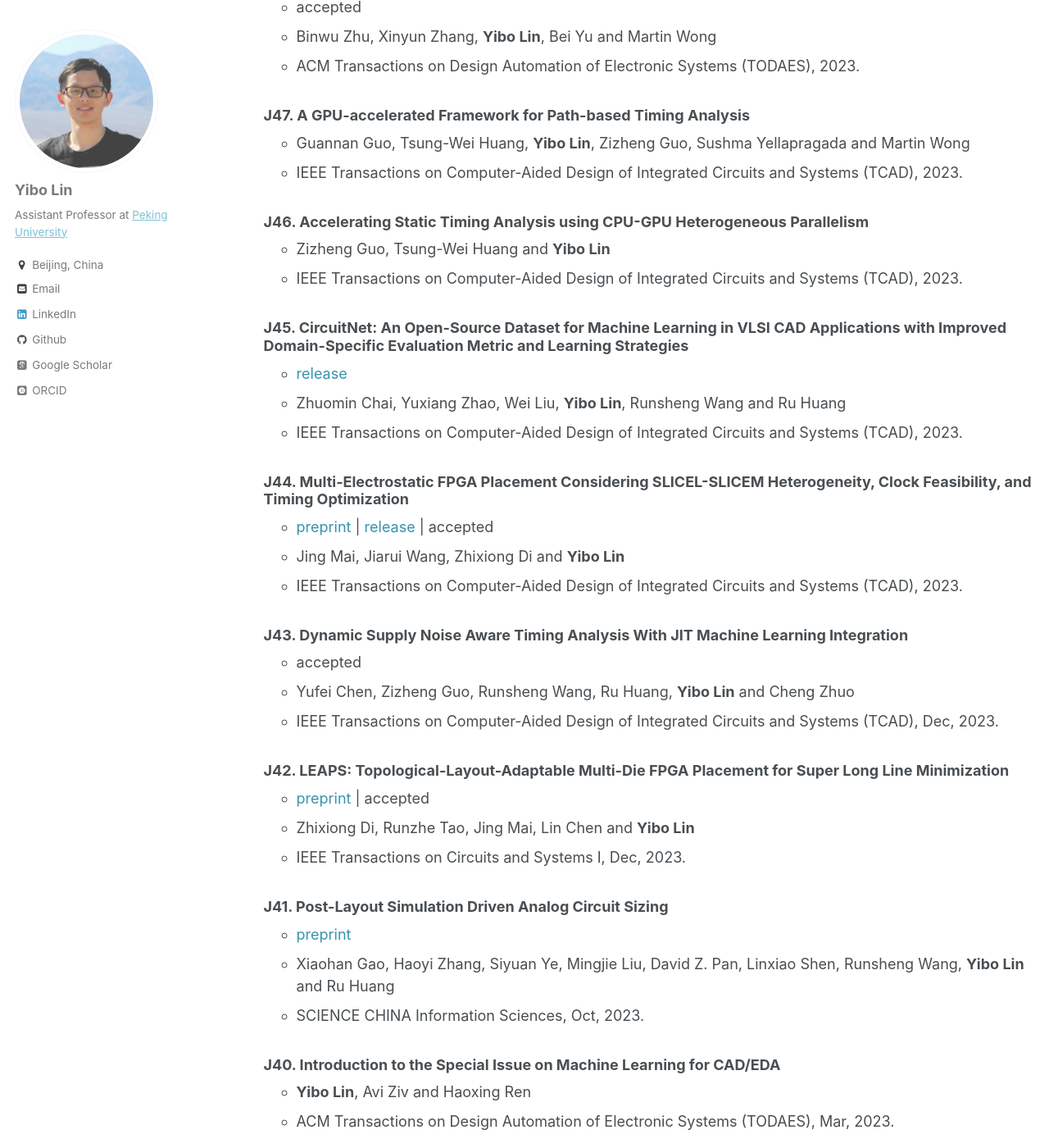
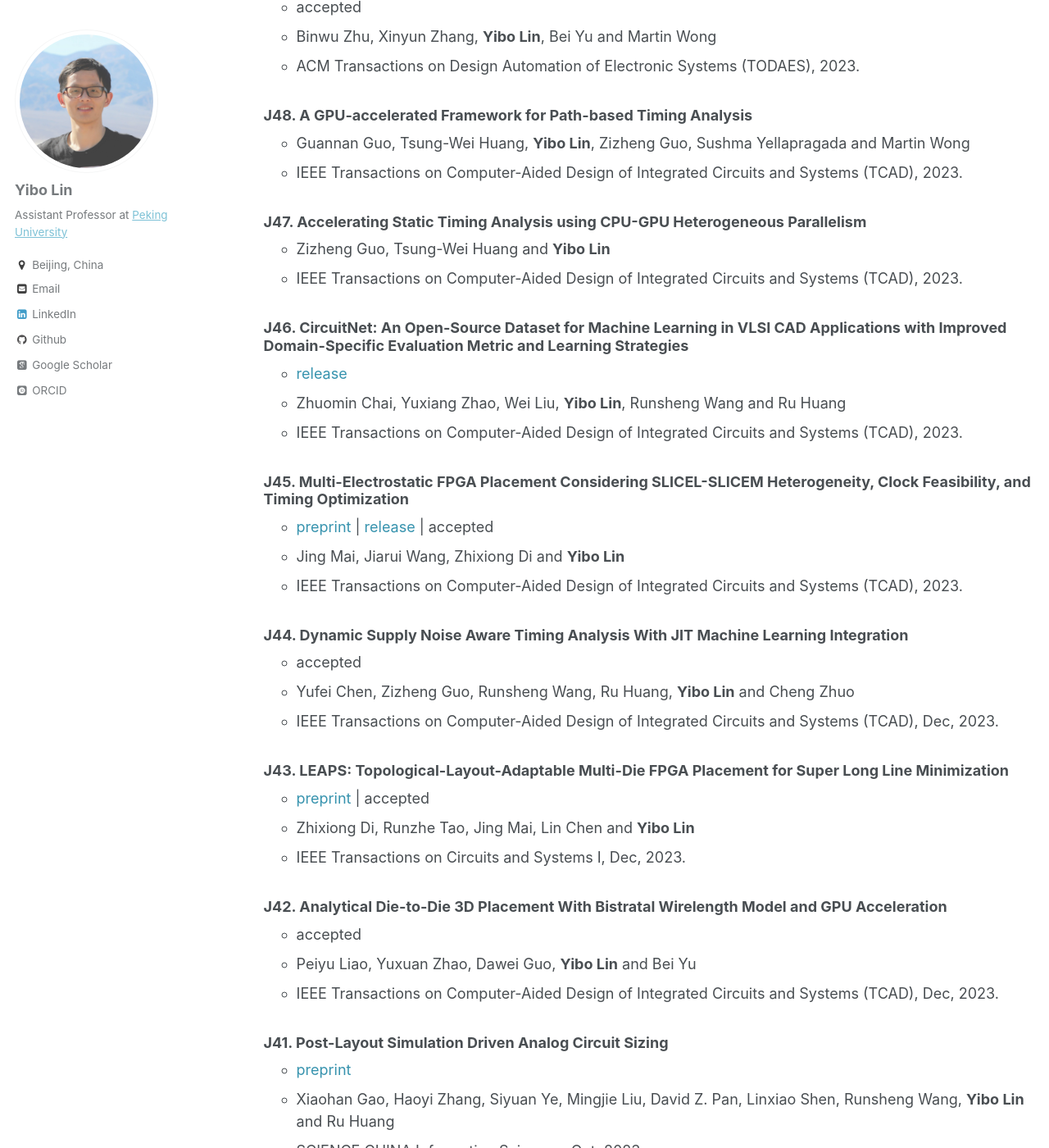
Before and after one commit to limbo018/limbo018.github.io, a Jekyll site: the page built from _pages/publications.md, in a window 1280 px wide and 1400 px high, scrolled down 1464 px. Shown: the whole window at 82% size. Built offline with Jekyll 4.4.1, drawn with Linux system fonts in a browser that asks for light colours; some web fonts are replaced; some of the changed text lies outside the part shown.

Commit message:
add peiyu's tcad paper

```diff
--- a/_pages/publications.md
+++ b/_pages/publications.md
@@ -44,48 +44,53 @@ Journal Papers
 
 * 2023
 
-  ### J50. [DREAMPlace 4.0: Timing-driven Placement with Momentum-based Net Weighting and Lagrangian-based Refinement](https://doi.org/10.1109/TCAD.2023.3240132)
+  ### J51. [DREAMPlace 4.0: Timing-driven Placement with Momentum-based Net Weighting and Lagrangian-based Refinement](https://doi.org/10.1109/TCAD.2023.3240132)
      * <a href="https://github.com/limbo018/DREAMPlace" style="color:#3793ae">release</a> \| accepted
      * Peiyu Liao, Dawei Guo, Zizheng Guo, Siting Liu, Zhitang Chen, Wenlong Lv, **Yibo Lin** and Bei Yu
      * IEEE Transactions on Computer-Aided Design of Integrated Circuits and Systems (TCAD), 2023.
 
-  ### J49. [AVATAR: An Aging- and Variation-Aware Dynamic Timing Analyzer for Error-Efficient Computing](https://doi.org/10.1109/TCAD.2023.3255167)
+  ### J50. [AVATAR: An Aging- and Variation-Aware Dynamic Timing Analyzer for Error-Efficient Computing](https://doi.org/10.1109/TCAD.2023.3255167)
      * accepted
      * Zuodong Zhang, Zizheng Guo, **Yibo Lin**, Runsheng Wang and Ru Huang
      * IEEE Transactions on Computer-Aided Design of Integrated Circuits and Systems (TCAD), 2023.
 
-  ### J48. DRC-SG 2.0: Efficient Design Rule Checking Script Generation via Key Information Extraction
+  ### J49. DRC-SG 2.0: Efficient Design Rule Checking Script Generation via Key Information Extraction
      * accepted
      * Binwu Zhu, Xinyun Zhang, **Yibo Lin**, Bei Yu and Martin Wong
      * ACM Transactions on Design Automation of Electronic Systems (TODAES), 2023.
 
-  ### J47. [A GPU-accelerated Framework for Path-based Timing Analysis](https://doi.org/10.1109/TCAD.2023.3272274)
+  ### J48. [A GPU-accelerated Framework for Path-based Timing Analysis](https://doi.org/10.1109/TCAD.2023.3272274)
      * Guannan Guo, Tsung-Wei Huang, **Yibo Lin**, Zizheng Guo, Sushma Yellapragada and Martin Wong
      * IEEE Transactions on Computer-Aided Design of Integrated Circuits and Systems (TCAD), 2023.
 
-  ### J46. [Accelerating Static Timing Analysis using CPU-GPU Heterogeneous Parallelism](https://doi.org/10.1109/TCAD.2023.3286261)
+  ### J47. [Accelerating Static Timing Analysis using CPU-GPU Heterogeneous Parallelism](https://doi.org/10.1109/TCAD.2023.3286261)
      * Zizheng Guo, Tsung-Wei Huang and **Yibo Lin**
      * IEEE Transactions on Computer-Aided Design of Integrated Circuits and Systems (TCAD), 2023.
 
-  ### J45. [CircuitNet: An Open-Source Dataset for Machine Learning in VLSI CAD Applications with Improved Domain-Specific Evaluation Metric and Learning Strategies](https://doi.org/10.1109/TCAD.2023.3287970)
+  ### J46. [CircuitNet: An Open-Source Dataset for Machine Learning in VLSI CAD Applications with Improved Domain-Specific Evaluation Metric and Learning Strategies](https://doi.org/10.1109/TCAD.2023.3287970)
      * <a href="https://circuitnet.github.io" style="color:#3793ae">release</a>
      * Zhuomin Chai, Yuxiang Zhao, Wei Liu, **Yibo Lin**, Runsheng Wang and Ru Huang
      * IEEE Transactions on Computer-Aided Design of Integrated Circuits and Systems (TCAD), 2023.
 
-  ### J44. [Multi-Electrostatic FPGA Placement Considering SLICEL-SLICEM Heterogeneity, Clock Feasibility, and Timing Optimization](https://doi.org/10.1109/TCAD.2023.3313101)
+  ### J45. [Multi-Electrostatic FPGA Placement Considering SLICEL-SLICEM Heterogeneity, Clock Feasibility, and Timing Optimization](https://doi.org/10.1109/TCAD.2023.3313101)
      * <a href="https://arxiv.org/abs/2303.09305" style="color:#3793ae">preprint</a> \| <a href="https://github.com/PKU-IDEA/OpenPARF" style="color:#3793ae">release</a> \| accepted
      * Jing Mai, Jiarui Wang, Zhixiong Di and **Yibo Lin**
      * IEEE Transactions on Computer-Aided Design of Integrated Circuits and Systems (TCAD), 2023.
 
-  ### J43. [Dynamic Supply Noise Aware Timing Analysis With JIT Machine Learning Integration](https://doi.org/10.1109/TCAD.2023.3342603)
+  ### J44. [Dynamic Supply Noise Aware Timing Analysis With JIT Machine Learning Integration](https://doi.org/10.1109/TCAD.2023.3342603)
      * accepted
      * Yufei Chen, Zizheng Guo, Runsheng Wang, Ru Huang, **Yibo Lin** and Cheng Zhuo
      * IEEE Transactions on Computer-Aided Design of Integrated Circuits and Systems (TCAD), Dec, 2023.
 
-  ### J42. [LEAPS: Topological-Layout-Adaptable Multi-Die FPGA Placement for Super Long Line Minimization](https://doi.org/10.1109/TCSI.2023.3340554)
+  ### J43. [LEAPS: Topological-Layout-Adaptable Multi-Die FPGA Placement for Super Long Line Minimization](https://doi.org/10.1109/TCSI.2023.3340554)
      * <a href="https://arxiv.org/abs/2308.03233" style="color:#3793ae">preprint</a> \| accepted
      * Zhixiong Di, Runzhe Tao, Jing Mai, Lin Chen and **Yibo Lin**
      * IEEE Transactions on Circuits and Systems I, Dec, 2023.
+
+  ### J42. [Analytical Die-to-Die 3D Placement With Bistratal Wirelength Model and GPU Acceleration](https://doi.org/10.1109/TCAD.2023.3347293)
+     * accepted
+     * Peiyu Liao, Yuxuan Zhao, Dawei Guo, **Yibo Lin** and Bei Yu
+     * IEEE Transactions on Computer-Aided Design of Integrated Circuits and Systems (TCAD), Dec, 2023.
 
   ### J41. [Post-Layout Simulation Driven Analog Circuit Sizing](https://doi.org/10.1007/s11432-022-3878-5)
      * <a href="https://arxiv.org/pdf/2310.14049" style="color:#3793ae">preprint</a>
```
Also changed, not shown: _includes/publications_cv.md (+11 -9 lines), ref/publications.bib (+10 -0 lines), 4 other files.
